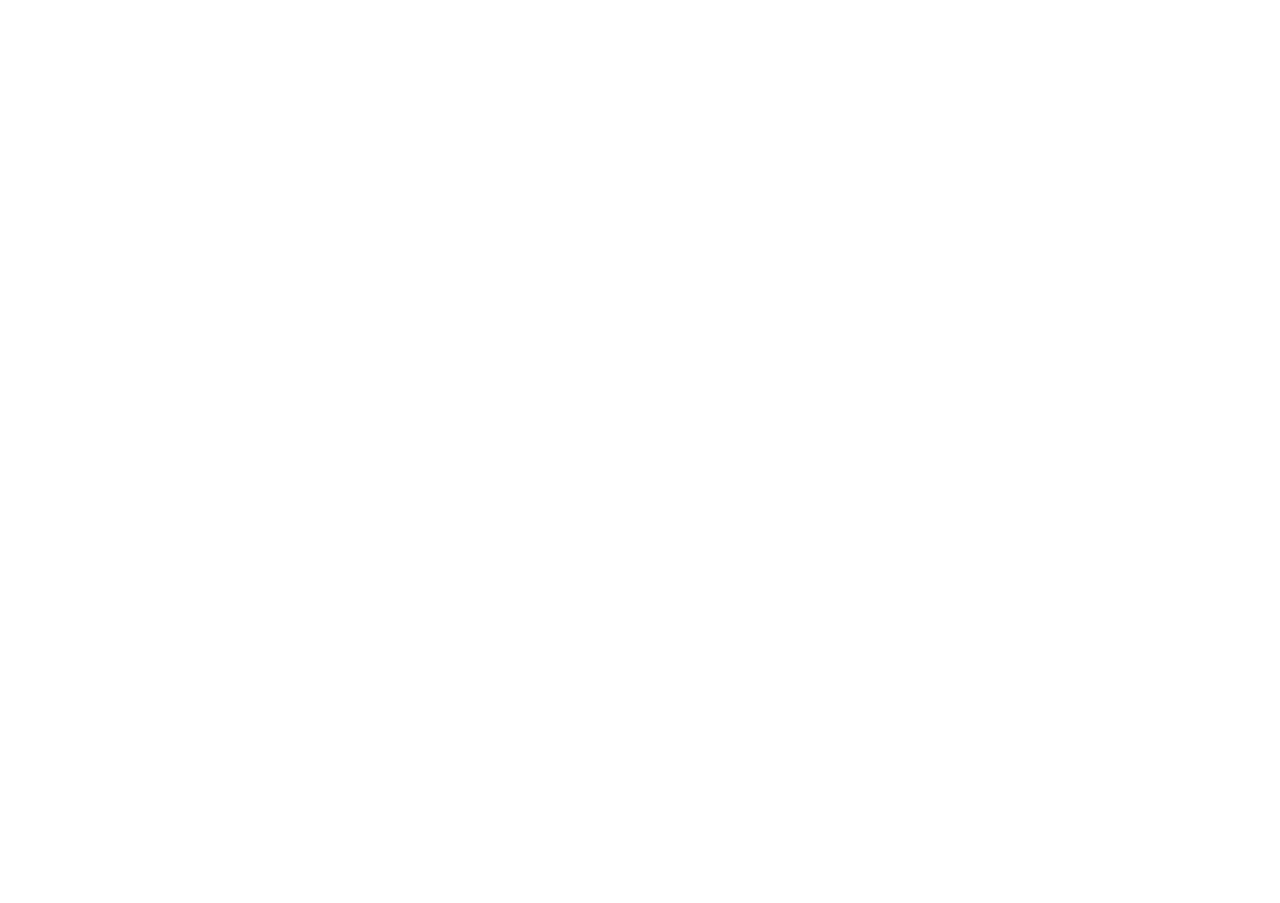
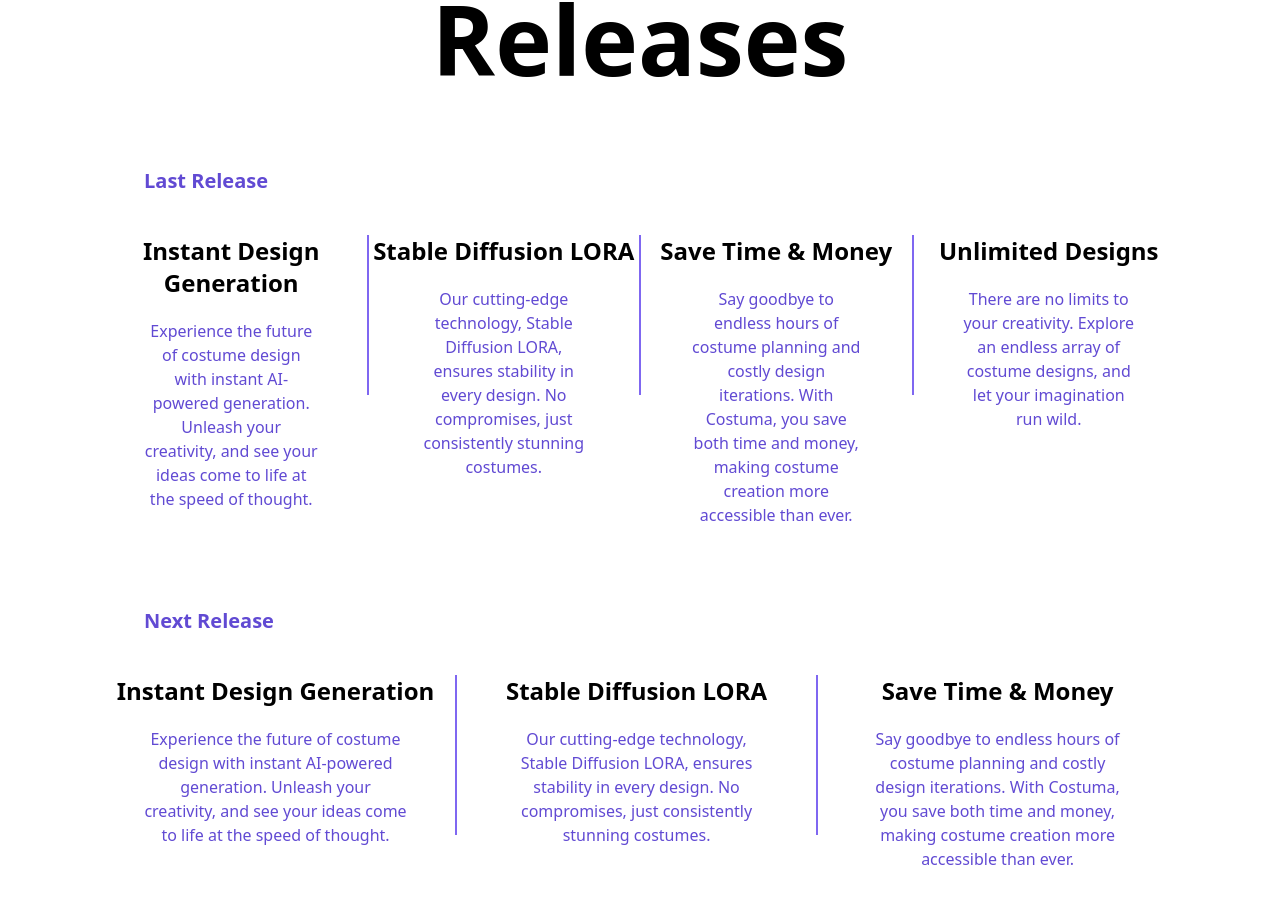
Before and after one commit to rajitha-00/costuma-eb, a React (Create React App) app: page /home in a window 1280 px wide. Shown: the part 5131-6034 px from the top of the page. Before the commit the page ends 5262 px from the top, so only its background shows below. Built offline with nearby package versions, Linux system fonts and the light colour scheme.

Commit message:
releases done

```diff
--- a/src/index.css
+++ b/src/index.css
@@ -11,4 +11,9 @@
 
 .about {
   background: linear-gradient(90deg, #FFEDE4 0%, rgba(211, 238, 255, 0.8) 100%);
+}
+
+.vertical-line {
+  border-left: 2px solid rgba(99, 71, 238, 0.824); /* This creates a vertical line */
+  height: 160px; /* Adjust the height as needed */
 }/*# sourceMappingURL=index.css.map */
--- a/src/index.scss
+++ b/src/index.scss
@@ -12,3 +12,8 @@
     background: linear-gradient(90deg, #FFEDE4 0%, rgba(211, 238, 255, 0.80) 100%);
 
 }
+.vertical-line {
+    border-left: 2px solid rgba(99, 71, 238, 0.824); /* This creates a vertical line */
+    height: 160px; /* Adjust the height as needed */
+
+  }
--- a/src/views/About.jsx
+++ b/src/views/About.jsx
@@ -4,13 +4,14 @@
   return (
     <>
       <section id="about" className='about p-20'>
-        <div className="flex justify-center items-center  mx-auto lg:w-[90%]">
+        <h3 className='text-md font-semibold text-center md:text-6xl'>Who we are</h3>
+        <div className="flex justify-center items-center mt-20 mx-auto lg:w-[90%]">
 
           <div className=" lg:w-1/2">
           <ReactPlayer url='https://www.youtube.com/watch?v=LXb3EKWsInQ' />
           </div>
           <div className="textContainer lg:w-1/2 z-50">
-            <h3 className='text-md font-semibold'>Who we are</h3>
+
             <h1 className='md:text-4xl text-[#614AD3] font-bold mt-4 z-50'>
             At Costuma, we're not just a brand; we're a creative revolution.
             We believe in the magic that happens when creativity meets technology,
--- a/src/views/Releses.jsx
+++ b/src/views/Releses.jsx
@@ -3,7 +3,58 @@
 const Releses = () => {
   return (
     <>
-    <section></section>
+      <section id="releases" className='mt-36 pb-20'>
+        <h1 className='text-center md:text-8xl font-bold '>
+          Releases
+        </h1>
+        <div className="w-[85%] mx-auto ">
+
+          <div className="textContainer px-12">
+            <h3 className='text-md font-semibold text-[#614AD3] mt-20 text-xl'>Last Release</h3>
+          </div>
+          <div className="flex mt-10">
+            <div className="cardContainer text-center w-[25%]">
+              <h1 className='text-2xl font-semibold'>Instant Design Generation</h1>
+              <p className='text-[#614AD3] mt-5 px-12'>Experience the future of costume design with instant AI-powered generation. Unleash your creativity, and see your ideas come to life at the speed of thought.</p>
+            </div>
+            <div className="vertical-line"></div>
+            <div className="cardContainer text-center w-[25%]">
+              <h1 className='text-2xl font-semibold'>Stable Diffusion LORA </h1>
+              <p className='text-[#614AD3]  mt-5 px-12'>Our cutting-edge technology, Stable Diffusion LORA, ensures stability in every design. No compromises, just consistently stunning costumes.</p>
+            </div>
+            <div className="vertical-line"></div>
+            <div className="cardContainer text-center w-[25%]">
+              <h1 className='text-2xl font-semibold'>Save Time & Money</h1>
+              <p className='text-[#614AD3]  mt-5 px-12'>Say goodbye to endless hours of costume planning and costly design iterations. With Costuma, you save both time and money, making costume creation more accessible than ever.</p>
+            </div>
+            <div className="vertical-line"></div>
+            <div className="cardContainer text-center w-[25%]">
+              <h1 className='text-2xl font-semibold'>Unlimited Designs</h1>
+              <p className='text-[#614AD3]  mt-5 px-12'>There are no limits to your creativity. Explore an endless array of costume designs, and let your imagination run wild.</p>
+            </div>
+          </div>
+          <div className="textContainer px-12">
+            <h3 className='text-md font-semibold text-[#614AD3] mt-20 text-xl'>Next Release</h3>
+          </div>
+          <div className="flex mt-10">
+            <div className="cardContainer text-center w-[33%]">
+              <h1 className='text-2xl font-semibold'>Instant Design Generation</h1>
+              <p className='text-[#614AD3] mt-5 px-12'>Experience the future of costume design with instant AI-powered generation. Unleash your creativity, and see your ideas come to life at the speed of thought.</p>
+            </div>
+            <div className="vertical-line"></div>
+            <div className="cardContainer text-center w-[33%]">
+              <h1 className='text-2xl font-semibold'>Stable Diffusion LORA </h1>
+              <p className='text-[#614AD3]  mt-5 px-12'>Our cutting-edge technology, Stable Diffusion LORA, ensures stability in every design. No compromises, just consistently stunning costumes.</p>
+            </div>
+            <div className="vertical-line"></div>
+            <div className="cardContainer text-center w-[33%]">
+              <h1 className='text-2xl font-semibold'>Save Time & Money</h1>
+              <p className='text-[#614AD3]  mt-5 px-12'>Say goodbye to endless hours of costume planning and costly design iterations. With Costuma, you save both time and money, making costume creation more accessible than ever.</p>
+            </div>
+
+          </div>
+        </div>
+      </section>
     </>
   )
 }
```
Also changed, not shown: 1 other file (tests, documents, lock files or other folders).
